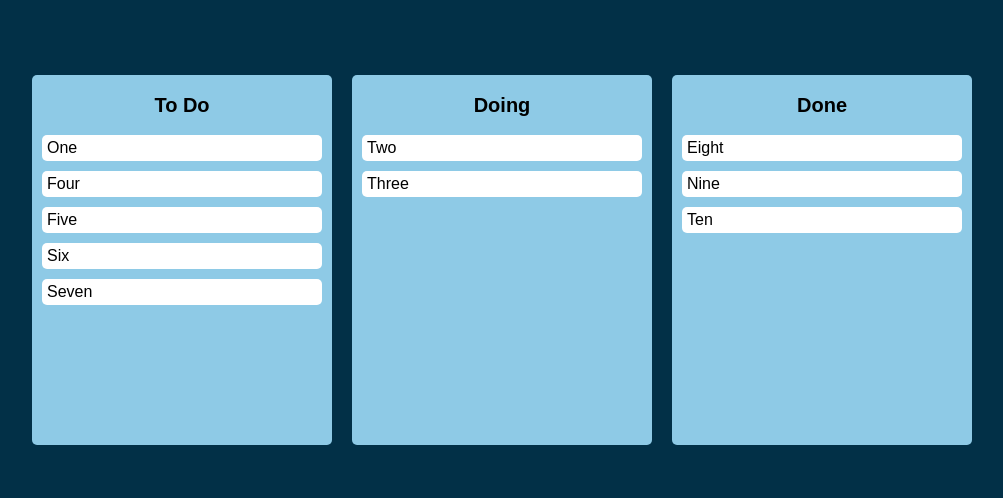
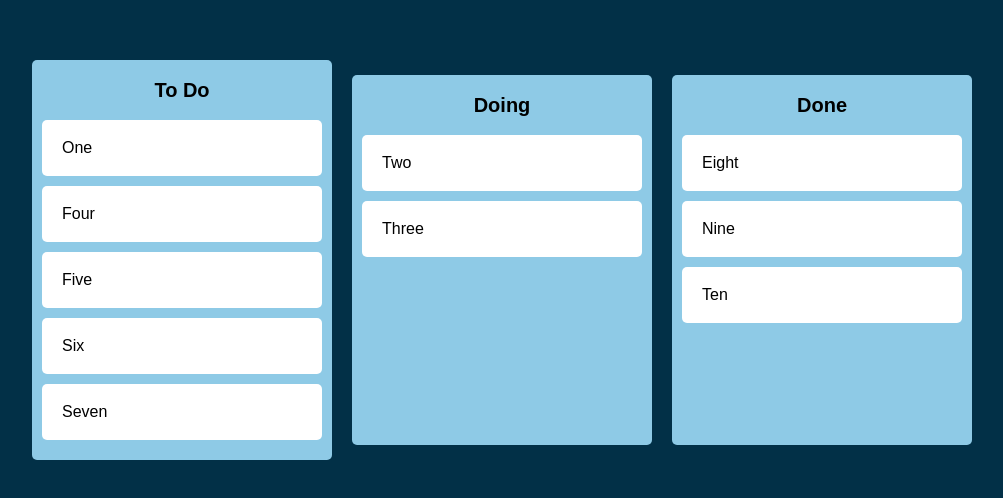
Before and after one commit to yyeonkim/react-masterclass, a React (Create React App) app: page / in a window 1280 px wide. Shown: the part 140-638 px from the top of the page, without its empty margins (138-1141 px from the left). Built offline with nearby package versions, Linux system fonts and the light colour scheme.

Commit message:
Add animation

```diff
--- a/src/Components/DraggableCard.tsx
+++ b/src/Components/DraggableCard.tsx
@@ -10,8 +10,9 @@ interface IDraggableCardProps {
 function DraggableCard({ toDo, index }: IDraggableCardProps) {
   return (
     <Draggable draggableId={toDo} index={index}>
-      {(provided) => (
+      {(provided, snapshot) => (
         <Card
+          isDragging={snapshot.isDragging}
           ref={provided.innerRef}
           {...provided.draggableProps}
           {...provided.dragHandleProps}
@@ -23,11 +24,21 @@ function DraggableCard({ toDo, index }: IDraggableCardProps) {
   );
 }
 
-const Card = styled.div`
-  background-color: ${(props) => props.theme.cardColor};
+const Card = styled.div<{ isDragging: boolean }>`
+  display: flex;
+  align-items: center;
+  margin-bottom: 1rem;
+  background-color: ${(props) =>
+    props.isDragging ? "#ffb703" : props.theme.cardColor};
   border-radius: 0.5rem;
-  padding: 0.5rem;
-  margin-bottom: 1rem;
+  padding: ${(props) => (props.isDragging ? "4rem 2rem" : "2rem 2rem")};
+  box-shadow: ${(props) =>
+    props.isDragging
+      ? "1.7px 1.6px 3.3px rgba(0, 0, 0, 0.04), 4.3px 4.2px 8.3px rgba(0, 0, 0, 0.058), 8.9px 8.5px 17px rgba(0, 0, 0, 0.072), 18.3px 17.5px 35px rgba(0, 0, 0, 0.09), 50px 48px 96px rgba(0, 0, 0, 0.13) "
+      : 0};
+
+  transition: all 0.1s ease;
+  transition: padding 2s ease-in;
 `;
 
 export default React.memo(DraggableCard);
```
